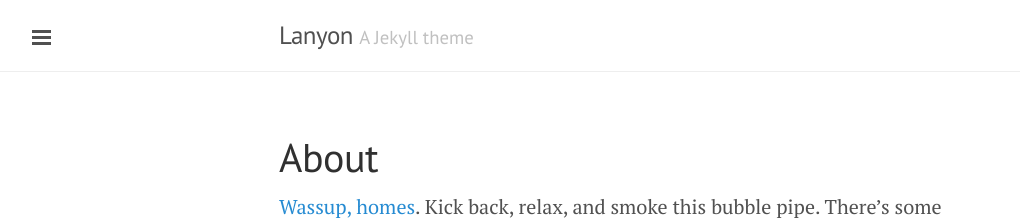
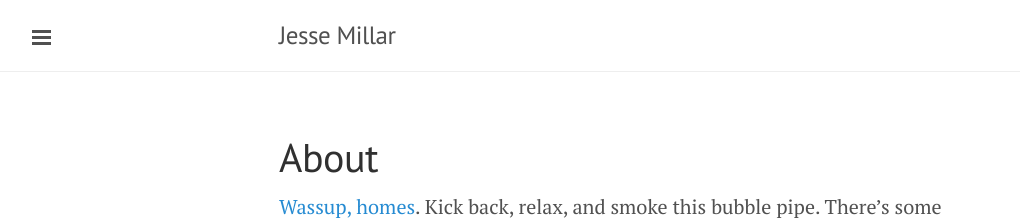
Before and after one commit to jessemillar/jessemillar.github.io, a Jekyll site: the page built from about.md, in a window 1280 px wide. Shown: the top 220 px of the page, without its empty margins (1-1021 px from the left). Built offline with Jekyll 4.4.1, drawn with Linux system fonts in a browser that asks for light colours; Markdown is read by kramdown in place of the engine named in the settings.

Commit message:
Small tweaks

```diff
--- a/_config.yml
+++ b/_config.yml
@@ -9,18 +9,18 @@
 relative_permalinks: true
 
 # Setup
-title:               Lanyon
-tagline:             'A Jekyll theme'
-description:         'A reserved <a href="http://jekyllrb.com" target="_blank">Jekyll</a> theme that places the utmost gravity on content with a hidden drawer. Made by <a href="https://twitter.com/mdo" target="_blank">@mdo</a>.'
-url:                 http://lanyon.getpoole.com
+title:               Jesse Millar
+tagline:             ''
+description:         ''
+url:                 http://www.jessemillar.com/
 baseurl:             /
 paginate:            5
 
 # About/contact
 author:
-  name:              Mark Otto
-  url:               https://twitter.com/mdo
-  email:             markdotto@gmail.com
+  name:              Jesse Millar
+  url:               https://twitter.com/jessemillar
+  email:             jesse@jessemillar.com
 
 # Custom vars
 version:             1.0.0
--- a/_includes/sidebar.html
+++ b/_includes/sidebar.html
@@ -11,7 +11,7 @@
   -->
 
   <nav class="sidebar-nav">
-    <a class="sidebar-nav-item{% if page.url == site.baseurl %} active{% endif %}" href="{{ site.baseurl }}">Head to Home</a>
+    <a class="sidebar-nav-item{% if page.url == site.baseurl %} active{% endif %}" href="{{ site.baseurl }}">Home</a>
 
     {% assign pages_list = site.pages | sort:"url" %}
     {% for node in pages_list %}
@@ -30,7 +30,7 @@
 
   <div class="sidebar-item">
     <p>
-      &copy; {{ site.time | date: '%Y' }}. All rights reserved.
+      &copy; {{ site.time | date: '%Y' }} All rights reserved
     </p>
   </div>
 </div>
```
